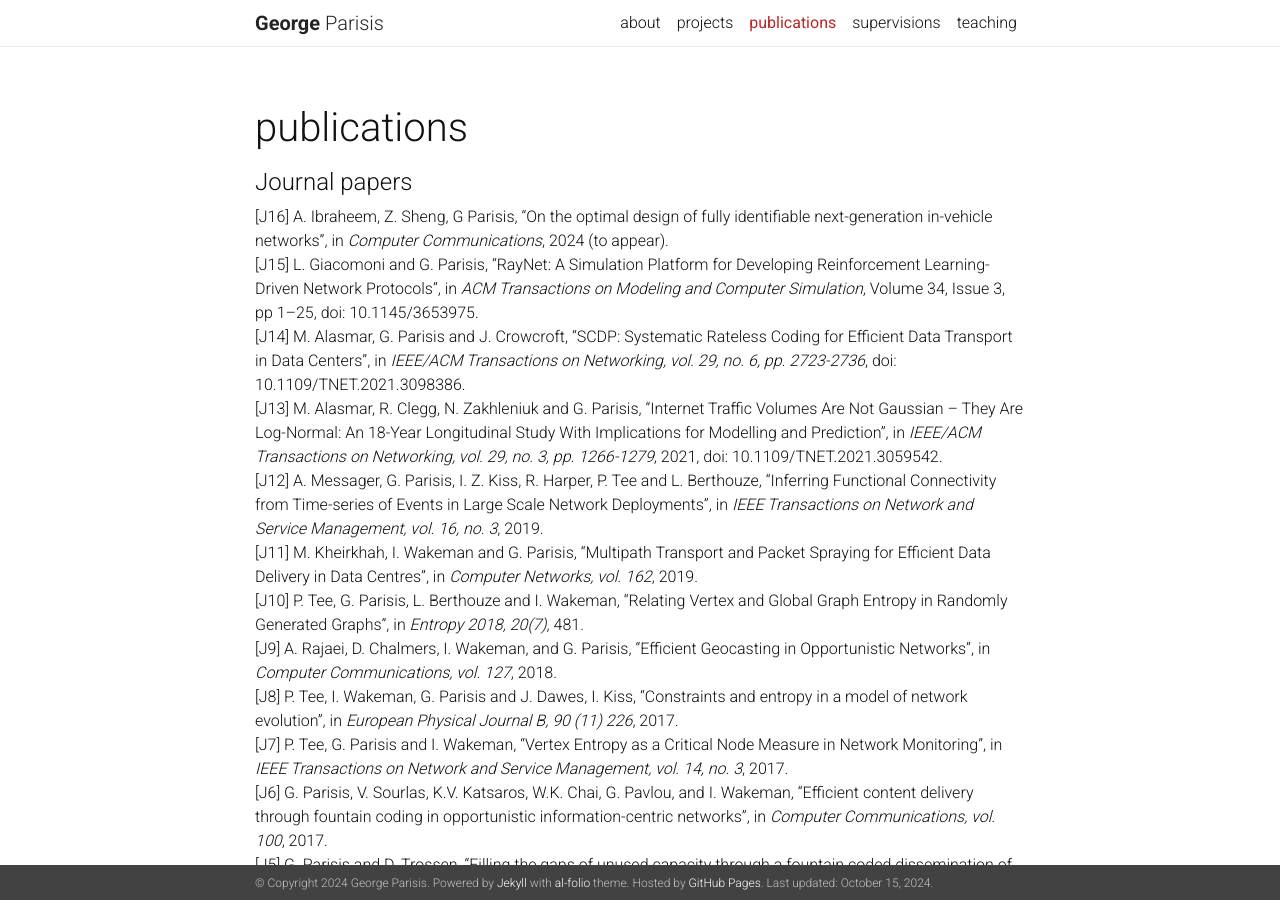
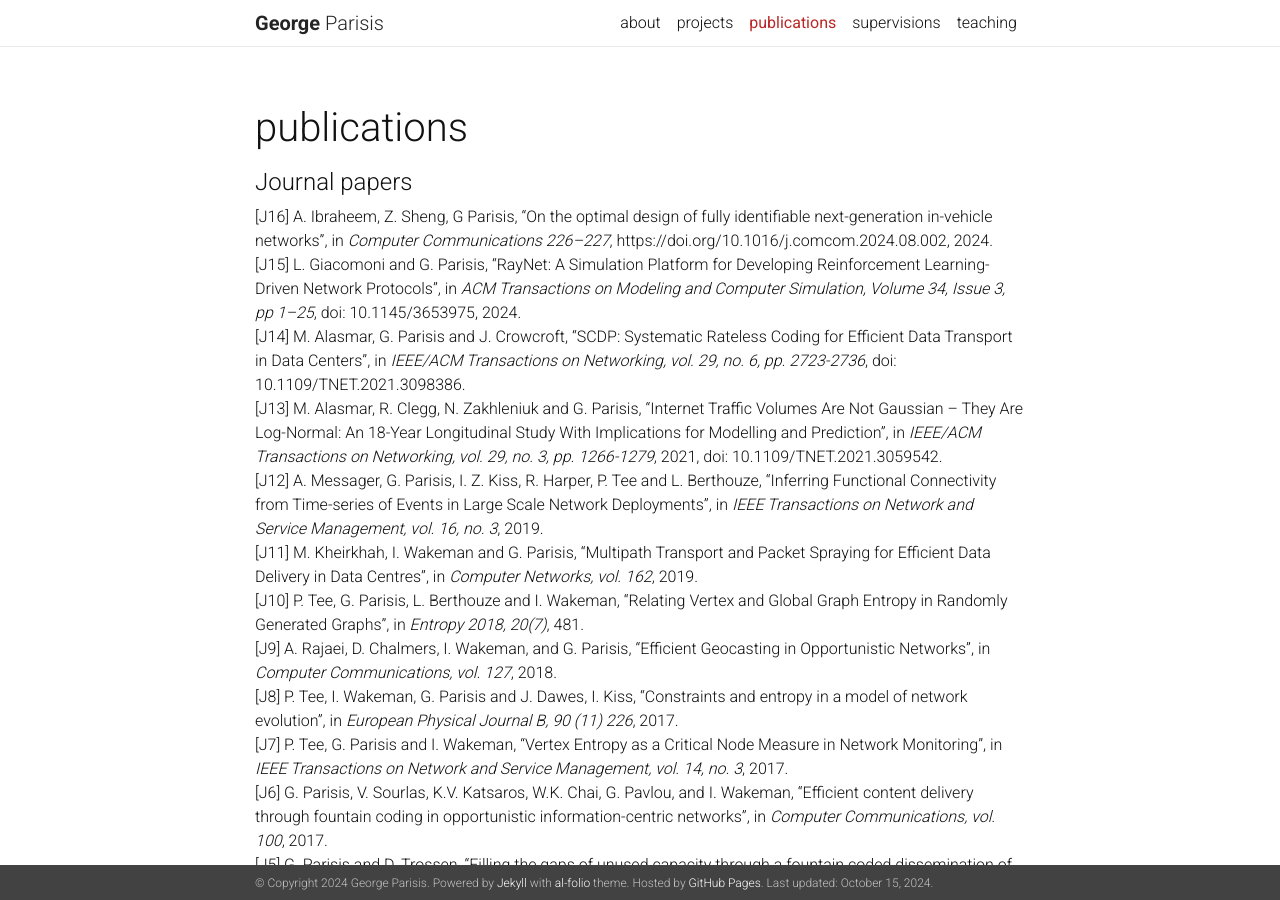
Before and after one commit to georgeparisis/georgeparisis.github.io, a Jekyll site: the page built from _pages/publications.md, in a window 1280 px wide and 900 px high. Built offline with Jekyll 4.4.1, drawn with Linux system fonts in a browser that asks for light colours; nearby versions of some CDN libraries; a style sheet for code colours, icons or effects is not loaded.

Commit message:
Update publications.md

```diff
--- a/_pages/publications.md
+++ b/_pages/publications.md
@@ -9,9 +9,9 @@ nav: true
 
 
 #### Journal papers
-[J16] A. Ibraheem, Z. Sheng, G Parisis, "On the optimal design of fully identifiable next-generation in-vehicle networks", in *Computer Communications*, 2024 (to appear).
+[J16] A. Ibraheem, Z. Sheng, G Parisis, "On the optimal design of fully identifiable next-generation in-vehicle networks", in *Computer Communications 226–227*, https://doi.org/10.1016/j.comcom.2024.08.002, 2024.
 <br>
-[J15] L. Giacomoni and G. Parisis, "RayNet: A Simulation Platform for Developing Reinforcement Learning-Driven Network Protocols", in *ACM Transactions on Modeling and Computer Simulation*, Volume 34, Issue 3, pp 1–25, doi: 10.1145/3653975.
+[J15] L. Giacomoni and G. Parisis, "RayNet: A Simulation Platform for Developing Reinforcement Learning-Driven Network Protocols", in *ACM Transactions on Modeling and Computer Simulation, Volume 34, Issue 3, pp 1–25*, doi: 10.1145/3653975, 2024.
 <br>
 [J14] M. Alasmar, G. Parisis and J. Crowcroft, "SCDP: Systematic Rateless Coding for Efficient Data Transport in Data Centers", in *IEEE/ACM Transactions on Networking, vol. 29, no. 6, pp. 2723-2736*, doi: 10.1109/TNET.2021.3098386.
 <br>
```
